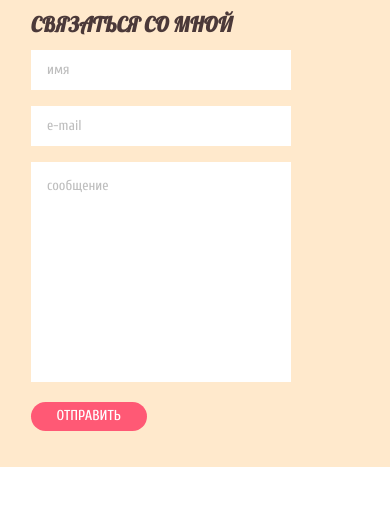
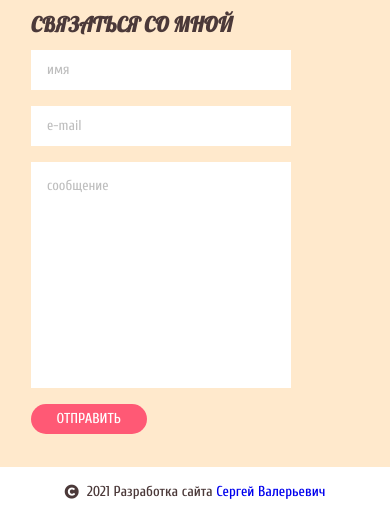
Before and after one commit to Sergey182/Cake, a website: page src/index.html in a window 390 px wide. Shown: the part 4575-5106 px from the top of the page. Drawn offline with nearby package versions, Linux system fonts and the light colour scheme; files that its build step writes are made by us from their sources; files whose address does not match are found by name; a web font is replaced by a local one.

Commit message:
готов без адаптива

```diff
--- /dev/null
+++ b/src/html/_footer.html
@@ -0,0 +1,7 @@
+<footer class="footer">
+    <div class="container">
+        <div class="footer__wrap">
+            <span class="footer__copyright">2021 Разработка сайта <a href="https://vk.com/sozdamsite76">Сергей Валерьевич</a></span>
+        </div>
+    </div>
+</footer>
--- a/src/index.html
+++ b/src/index.html
@@ -14,6 +14,7 @@
      @@include('./html/_special.html')
      @@include('./html/_testimonials.html')
      @@include('./html/_contacts.html')
+     @@include('./html/_footer.html')
 
      <script defer src="https://code.jquery.com/jquery-3.5.1.min.js"></script>
      <script defer src="./js/script.js"></script>
--- a/src/scss/blocks/_contacts.scss
+++ b/src/scss/blocks/_contacts.scss
@@ -1,6 +1,5 @@
 .contacts {
     background-color: $bg-color;
-    margin-bottom: 4rem;
 }
 
 .contacts__wrap {
@@ -117,7 +116,7 @@
 
 .form {
     width: 100%;
-
+    height: 100%;
 }
 
 .form-name,
@@ -141,9 +140,13 @@
 
 .textarea {
 
+    width: 100%;
+    height: 58%;
+
     textarea {
         width: 100%;
-        height: 220px;
+        height: 100%;
+
         border:none;
         padding: 1rem;
         margin-bottom: 1rem;
@@ -167,6 +170,7 @@
     cursor: pointer;
     text-transform: uppercase;
     font-weight: 500;
+    margin: 1rem 0;
 
     &:hover,
     &:active,
--- /dev/null
+++ b/src/scss/blocks/_footer.scss
@@ -0,0 +1,22 @@
+.footer {
+    width: 100%;
+    height: 50px;
+}
+
+.footer__wrap {
+    width: 100%;
+    height: 50px;
+    display: flex;
+    flex-wrap: wrap;
+    align-items: center;
+    justify-content: center;
+
+    &::before {
+        display: inline-block;
+        content: '\f1f9';
+        font-family: 'Font Awesome 5 Free',
+            'Font Awesome 5 Brands';
+        font-weight: 900;
+        margin-right: .5rem;
+    }
+}
--- a/src/scss/style.scss
+++ b/src/scss/style.scss
@@ -38,3 +38,4 @@ body {
 @import "./blocks/special";
 @import "./blocks/testimonials";
 @import "./blocks/contacts";
+@import "./blocks/footer";
```
Also changed, not shown: Cake/index.html (+7 -0 lines), Cake/css/style.css, Cake/css/style.min.css.
